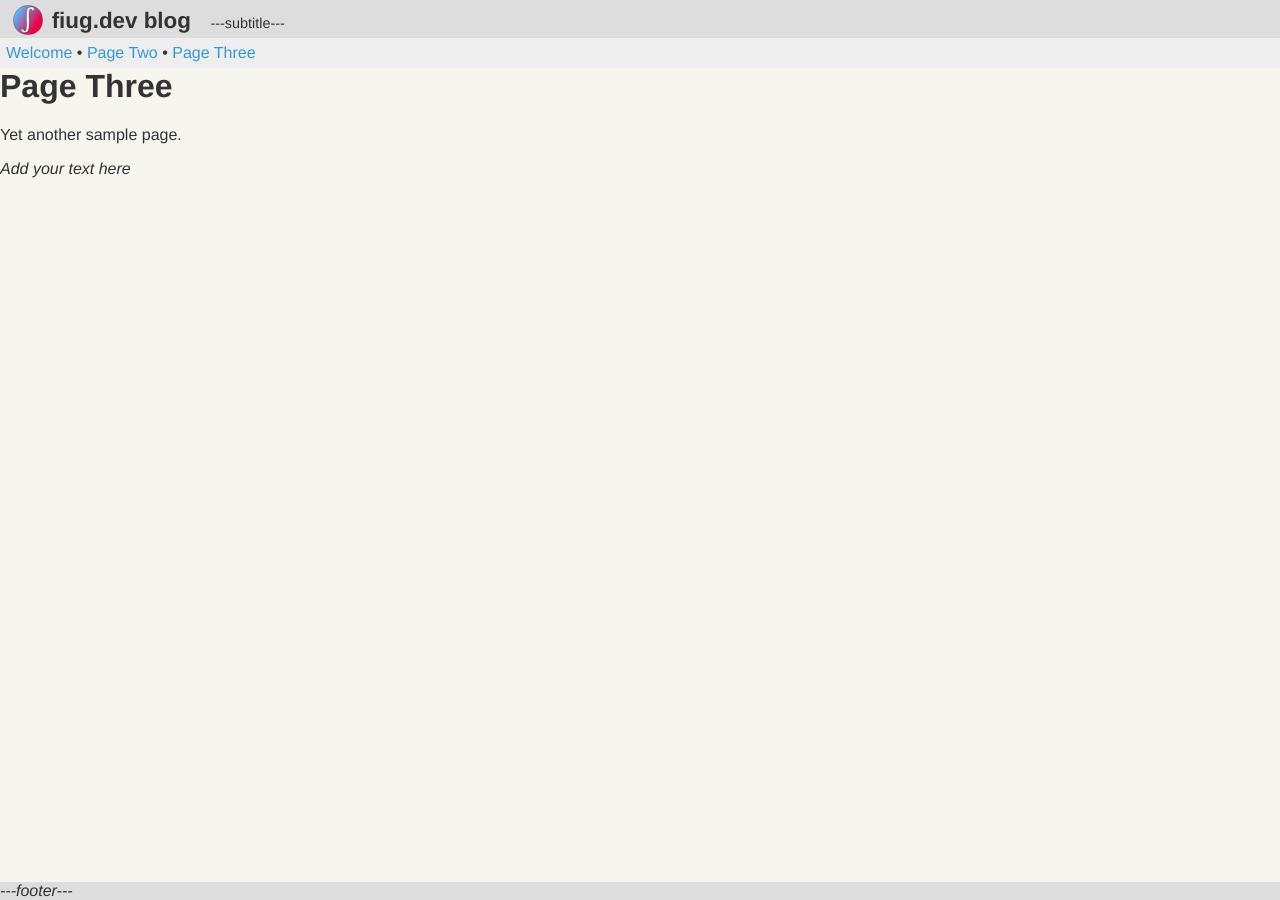
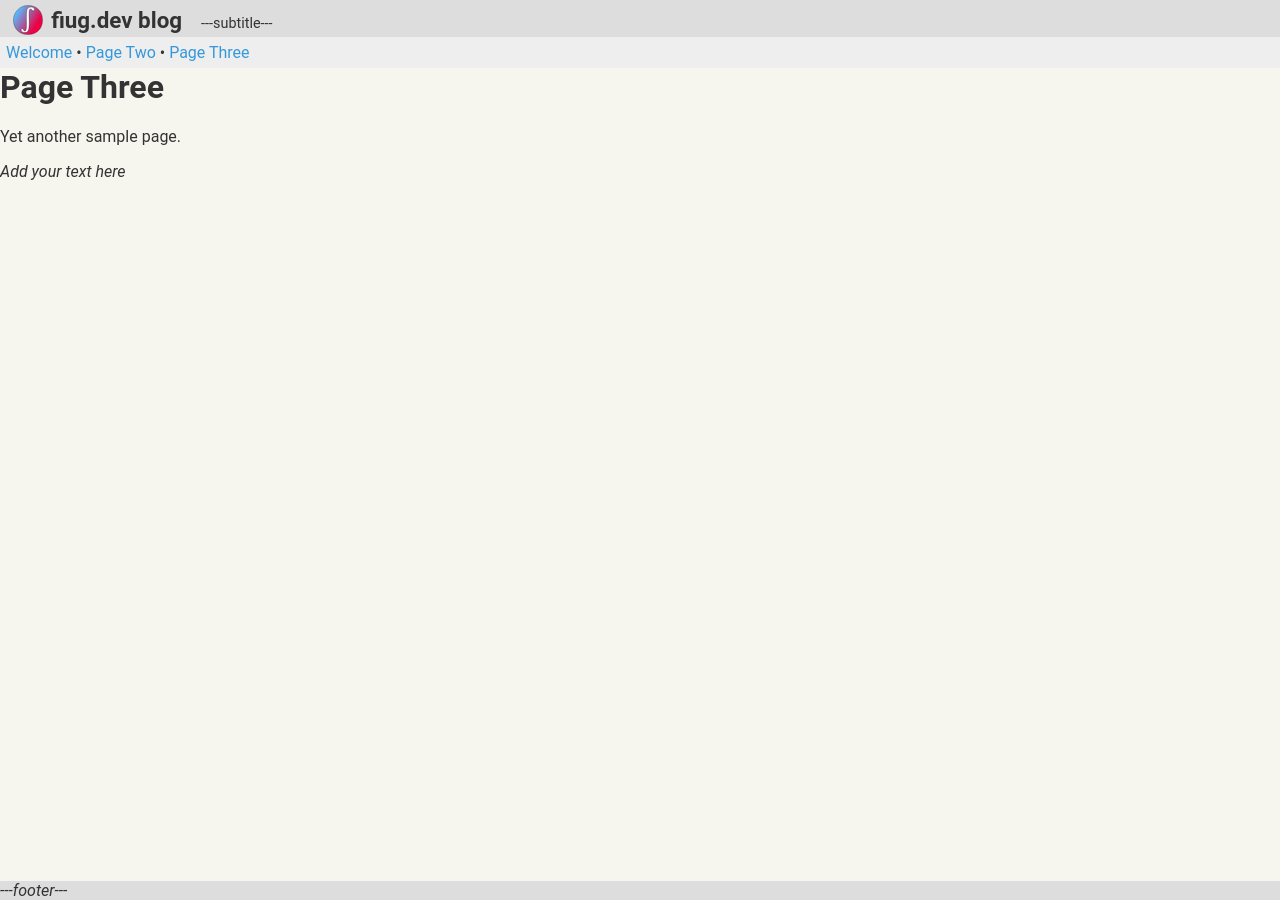
Before and after one commit to fiugd/blog, a Jekyll site: the page built from docs/three.html, in a window 1280 px wide. Built offline with Jekyll 4.4.1, drawn with Linux system fonts in a browser that asks for light colours.

Commit message:
Update _settings.scss

```diff
--- a/docs/css/_settings.scss
+++ b/docs/css/_settings.scss
@@ -1,7 +1,6 @@
 ///////////////////////////////////////
 // css theme variables / settings
 
-
-$font-family:  Helvetica,Arial,sans-serif;
+$font-family: 'Roboto', sans-serif;
 
 $link-color:   navy;
```
